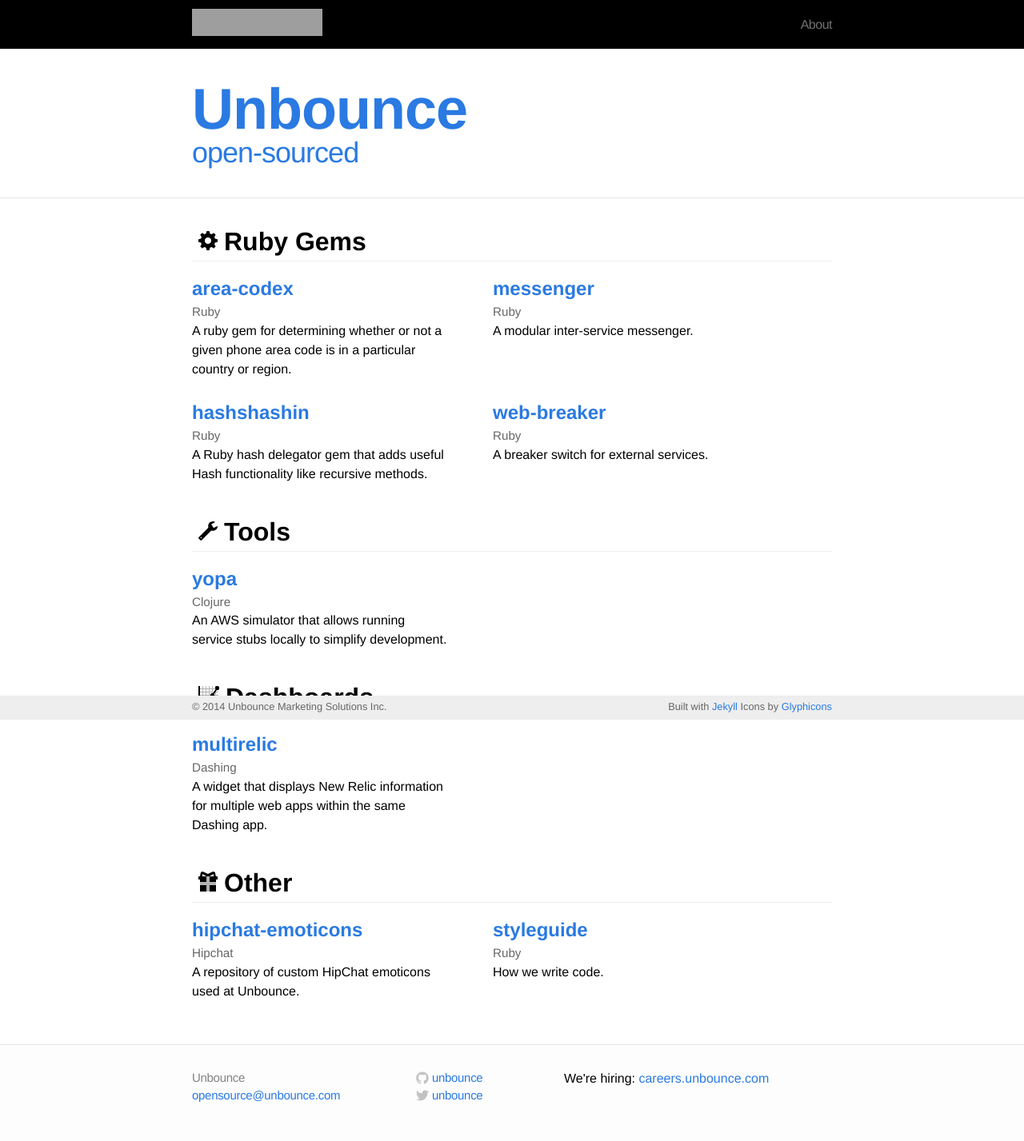
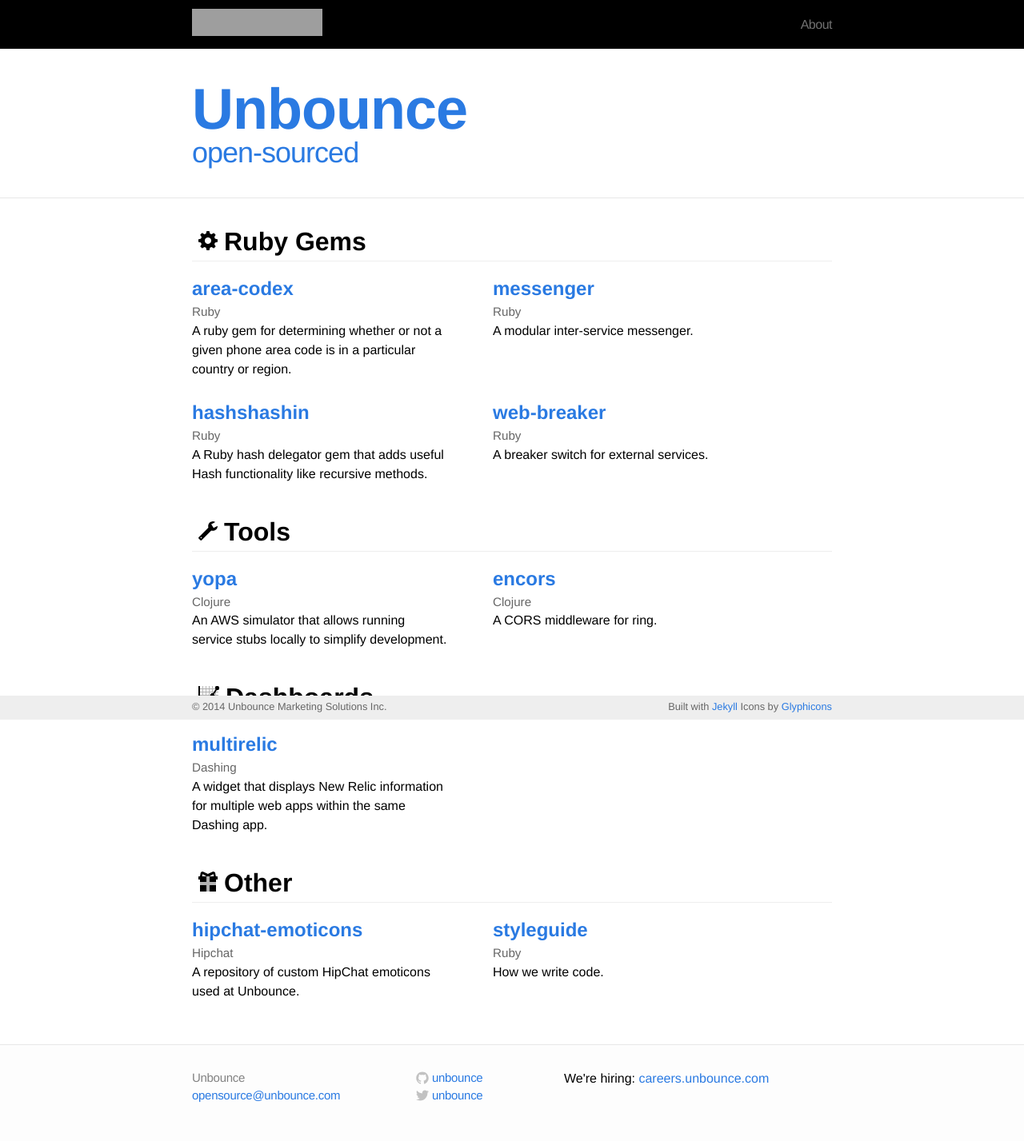
Before and after one commit to unbounce/unbounce.github.io, a Jekyll site: the page built from index.html, in a window 1280 px wide. Shown: the whole page at 80% size. Built offline with Jekyll 4.4.1, drawn with Linux system fonts in a browser that asks for light colours; nearby versions of some CDN libraries; grey boxes are pictures that could not be loaded.

Commit message:
added encors

```diff
--- a/index.html
+++ b/index.html
@@ -47,6 +47,12 @@
         <p>An AWS simulator that allows running service stubs locally to simplify development.</p>
       </div>
 
+      <div class="project" id="encors">
+        <h2><a href="https://github.com/unbounce/encors">encors</a></h2>
+        <h3>Clojure</h3>
+        <p>A CORS middleware for ring.</p>
+      </div>
+
       <div class="clearfix"></div>
     </div>
 
```
